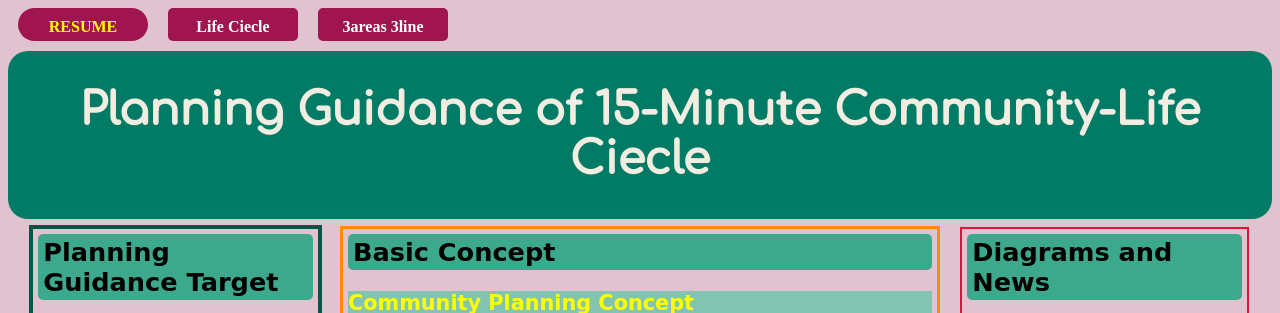
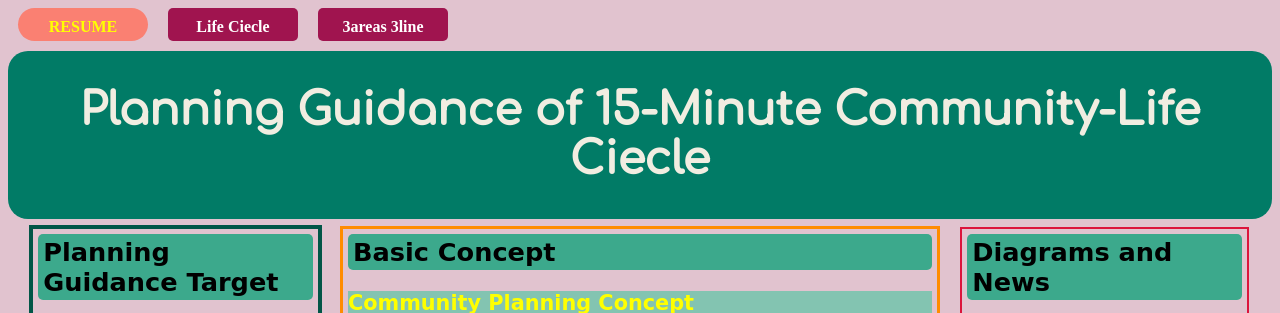
Before and after one commit to C1Ou/ITMD361_project2, a plain HTML site: page planning_guidance.html in a window 1280 px wide. In both pictures the pointer is over the link "Resume". Shown: the top 313 px of the page. Drawn offline with Linux system fonts and the light colour scheme; a web font is replaced by a local one.

Commit message:
Update style2.css

```diff
--- a/css/style2.css
+++ b/css/style2.css
@@ -16,13 +16,12 @@ nav#horz1 ul li a{
 	font-weight: bold;
 	text-decoration: none;
 	text-align: center;
-	font-family: ;
 	width: 130px;
 	padding: 10px 0px 5px 0px;
 	border-radius: 5px;
 }
 nav#horz1 ul li a:hover{
-	background-color: ;
+	background-color: #FA8072;
 	color: yellow;
 	border-radius: 20px;
 	text-transform: uppercase;
```
